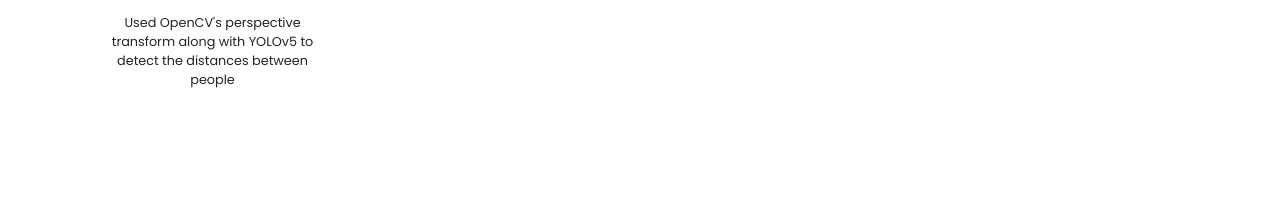
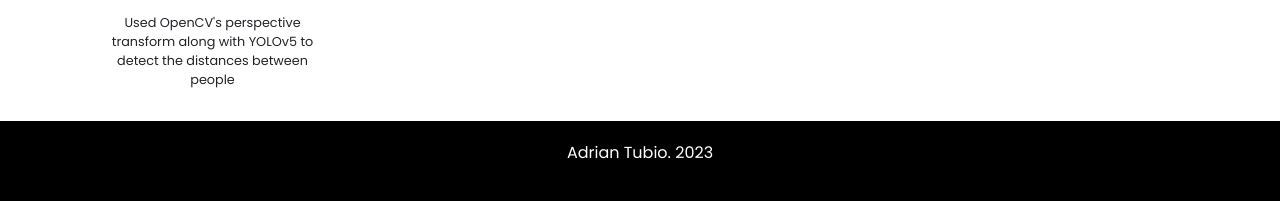
Before and after one commit to adriantubio/portfolio-website, a plain HTML site: page index.html in a window 1280 px wide. Shown: the part 3141-3342 px from the top of the page. Before the commit the page ends 3262 px from the top, so only its background shows below. Drawn offline with nearby package versions, Linux system fonts and the light colour scheme.

Commit message:
add footer

```diff
--- a/index.html
+++ b/index.html
@@ -157,6 +157,10 @@
             </section>
         </main>
 
+        <footer>
+            <p>Adrian Tubio. 2023</p>
+        </footer>
+
         <script src="https://cdn.jsdelivr.net/npm/bootstrap@5.2.3/dist/js/bootstrap.bundle.min.js" integrity="sha384-kenU1KFdBIe4zVF0s0G1M5b4hcpxyD9F7jL+jjXkk+Q2h455rYXK/7HAuoJl+0I4" crossorigin="anonymous"></script>
     </body>
 </html>
--- a/static/css/styles.css
+++ b/static/css/styles.css
@@ -20,11 +20,20 @@
     font-family: Poppins;
 }
 
+footer {
+    height: 5rem;
+    background-color: black;
+    display: flex;
+    justify-content: center;
+    align-items: center;
+    color: white;
+}
+
 main {
     margin-top: 5rem;
 }
 
-.hero, .projects {
+.hero {
     height: var(--hero-height);
 }
 
```
